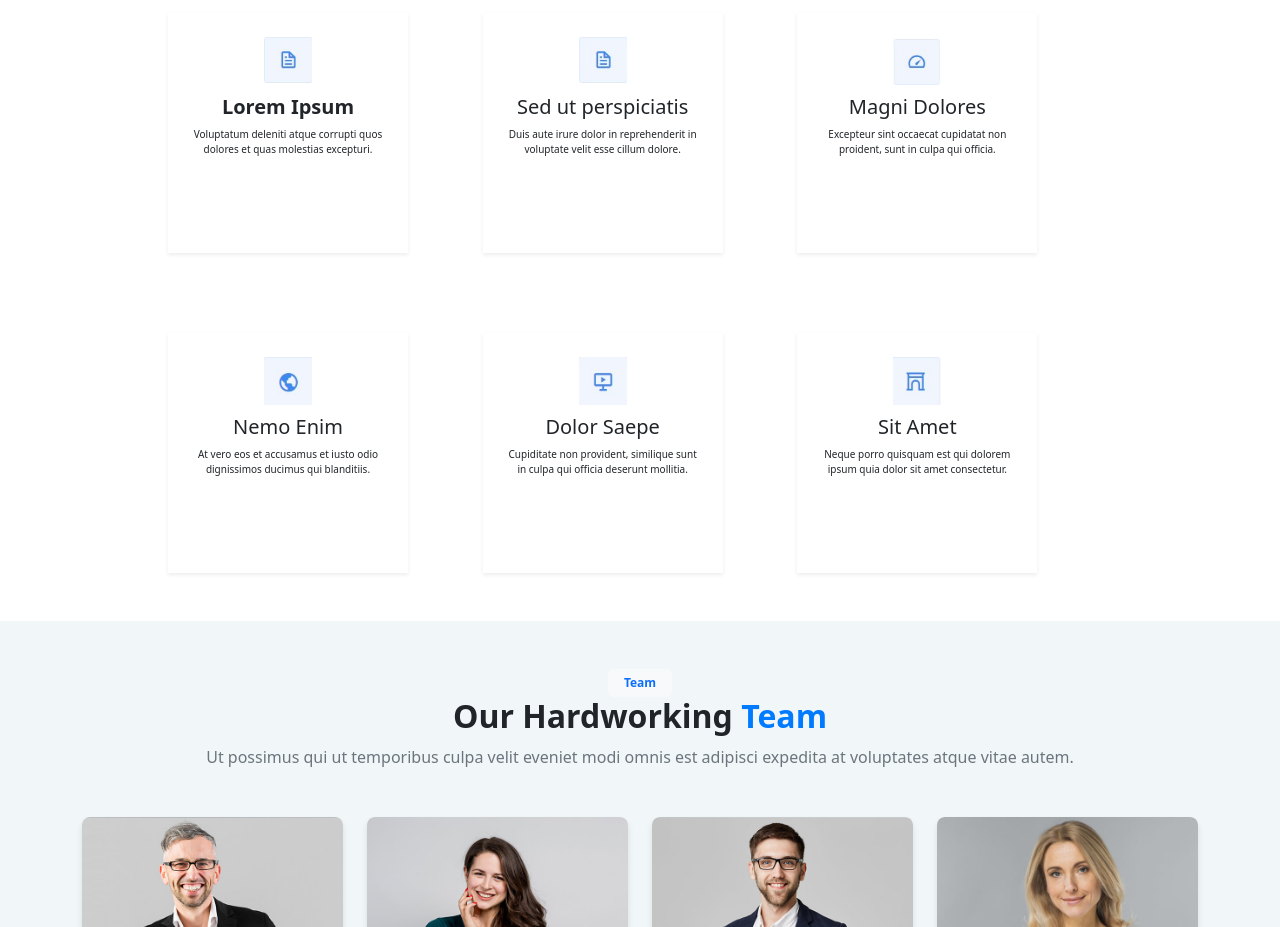
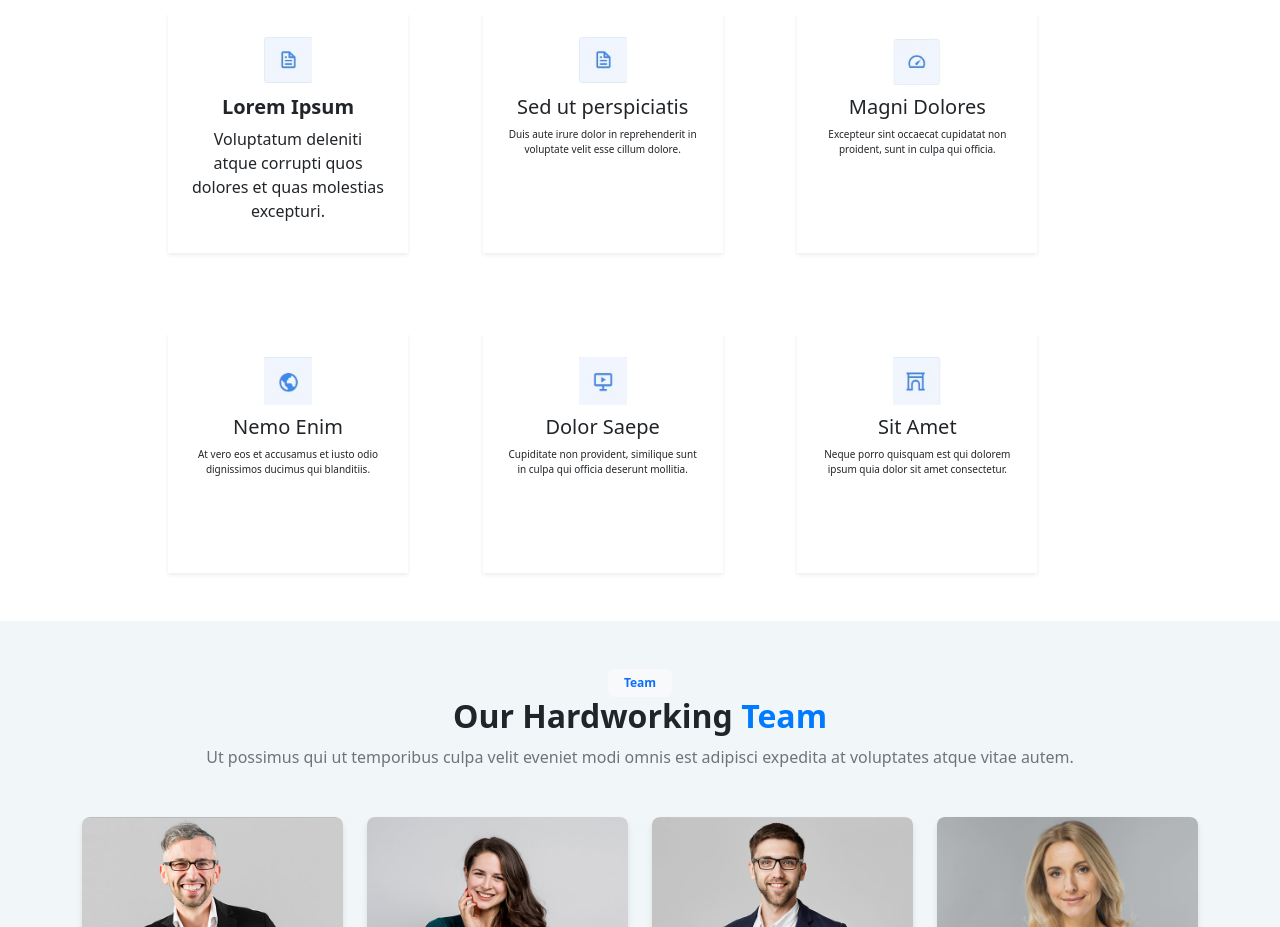
Before and after one commit to Brasgauche/Projet_templateMolengeek_Adame, a website: page index.html in a window 1280 px wide. Shown: the part 1751-2678 px from the top of the page. Drawn offline with nearby package versions, Linux system fonts and the light colour scheme.

Commit message:
Revert "toutterminerhtml"
This reverts commit e465945725cbed8420b6b24566025a5ccda472a4.

```diff
--- a/index.html
+++ b/index.html
@@ -49,7 +49,7 @@
         </div>
       </div>
 
-
+      <!-- Nouvelle div sous l'image -->
       <div class="lvr" class="below-image">
         <div class="prtx" class="text-center mb-4">
         <span aria-colspan="ftrs" class="badge bg-light text-primary px-3 py-2">FEATURED SERVICES</span>
@@ -57,7 +57,7 @@
           <div class="container text-center my-5">
             <h2 class="rfs" class="text-dark">Read <span class="text-primary">Featured Services</span></h2>
             <div class="d-flex justify-content-center align-items-center flex-wrap flex-lg-wrap">
-
+              <!-- Première colonne -->
               <div class="sc" class="col-md-3">
                 <div class="service-card">
                   <img class="iss1" src="./public/img/serv1.png" alt="">
@@ -65,6 +65,7 @@
                   <p class="isd1">Voluptatum deleniti atque corrupti quos dolores et quas molestias excepturi</p>
                 </div>
               </div>
+              <!-- Deuxième colonne -->
               <div class="sc" class="col-md-3">
                 <div class="service-card d-flex">
                   <img class="iss1" src="./public/img/serv2.png" alt="">
@@ -72,7 +73,7 @@
                   <p class="isd1">Duis aute irure dolor in reprehenderit in voluptate velit esse cillum dolore</p>
                 </div>
               </div>
-
+              <!-- Troisième colonne -->
               <div class="sc" class="col-md-3">
                 <div class="service-card">
                   <img class="iss1" src="./public/img/serv3.png" alt="">
@@ -80,7 +81,7 @@
                   <p class="isd1">Excepteur sint occaecat cupidatat non proident, sunt in culpa qui officia</p>
                 </div>
               </div>
-
+              <!-- Quatrième colonne -->
               <div class="sc" class="col-md-3">
                 <div class="service-card">
                   <img class="iss1" src="./public/img/serv4.png" alt="">
@@ -113,7 +114,7 @@
         </div>
     </div>
 
-
+            <!-- Contrôles gauche et droite -->
             <button class="carousel-control-prev" type="button" data-bs-target="#carouselExample" data-bs-slide="prev">
               <span class="carousel-control-prev-icon" aria-hidden="true"></span>
               <span class="visually-hidden">Previous</span>
@@ -134,18 +135,18 @@
               </p>
             </div>
             <div class=" d-flex flex-wrap">
-
+          <!-- Card 1 -->
 
               <div class="col">
                   <div class="service-cardi text-center p-4 shadow-sm">
                       <img class="iss" src="./public/img/SERV22.jpg" alt="">
                       <h5 class="fw-bold">Lorem Ipsum</h5>
-                      <p class="isd" class="text-muted">Voluptatum deleniti atque corrupti quos dolores et quas molestias excepturi.</p>
+                      <p>Voluptatum deleniti atque corrupti quos dolores et quas molestias excepturi.</p>
                   </div>
               </div>
 
 
-
+              <!-- Card 2 -->
               <div class="col">
                 <div class="service-cardi text-center p-4 shadow-sm">
                   <img class="iss" src="./public/img/SERV22.jpg" alt="">
@@ -155,7 +156,7 @@
                   </p>
                 </div>
               </div>
-
+              <!-- Card 3 -->
               <div class="col">
                 <div id="cdr" class="service-cardi text-center p-4 shadow-sm">
                   <img class="iss" src="./public/img/SERV33.jpg" alt="">
@@ -167,7 +168,7 @@
               </div>
             </div>
             <div class="troisdem d-flex flex-wrap" style="margin-top: 5rem;">
-
+              <!-- Card 4 -->
               <div class="col">
                 <div id="cdr" class="service-cardi text-center p-4 shadow-sm">
                   <img class="iss" src="./public/img/SERV44.jpg" alt="">
@@ -177,7 +178,7 @@
                   </p>
                 </div>
               </div>
-
+              <!-- Card 5 -->
               <div class="col">
                 <div id="cdr" class="service-cardi text-center p-4 shadow-sm">
                   <img class="iss" src="./public/img/SERV55.jpg" alt="">
@@ -187,7 +188,7 @@
                   </p>
                 </div>
               </div>
-
+              <!-- Card 6 -->
               <div class="col">
                 <div id="cdr" class="service-cardi text-center p-4 shadow-sm">
                   <img class="iss" src="./public/img/SERV66.jpg" alt="">
```
